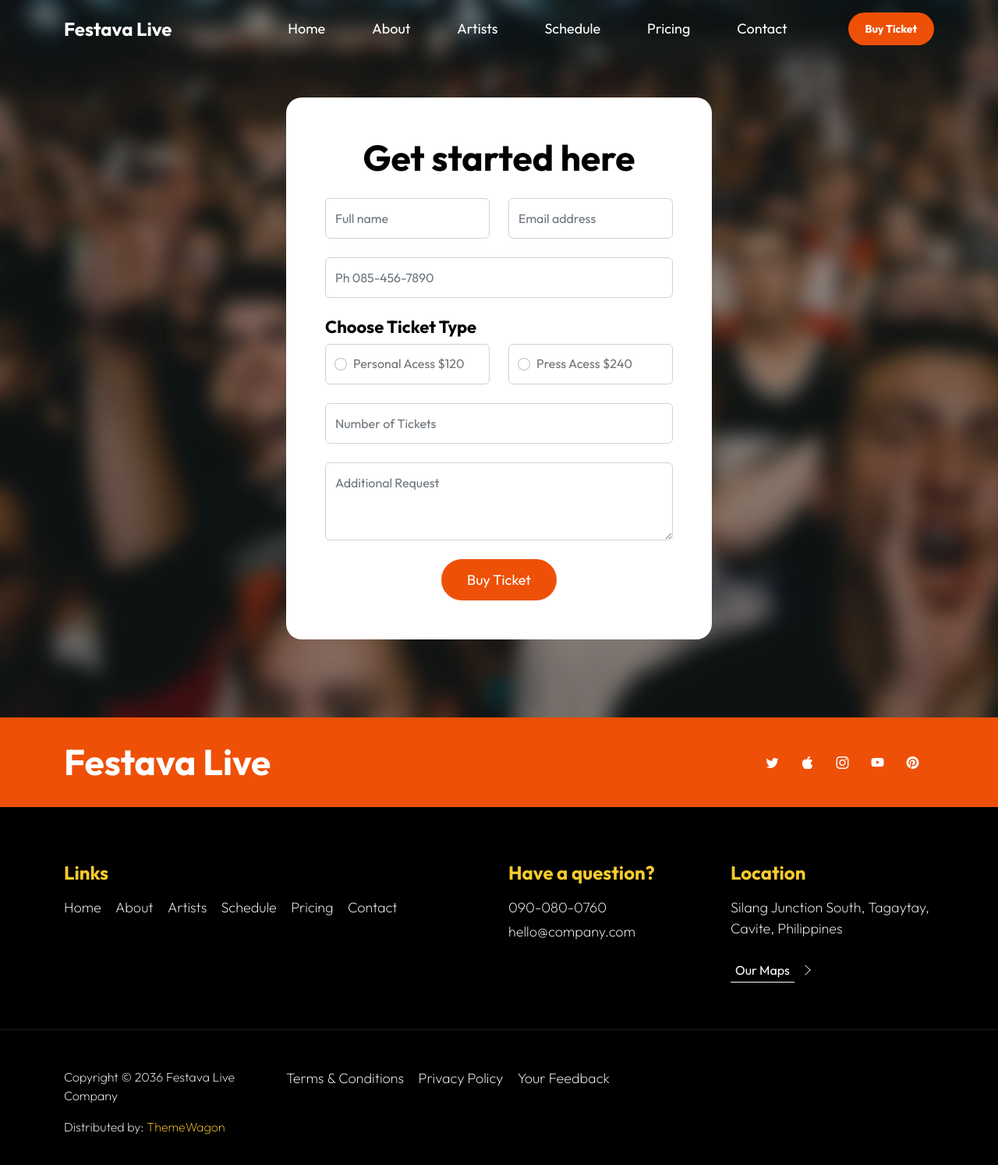
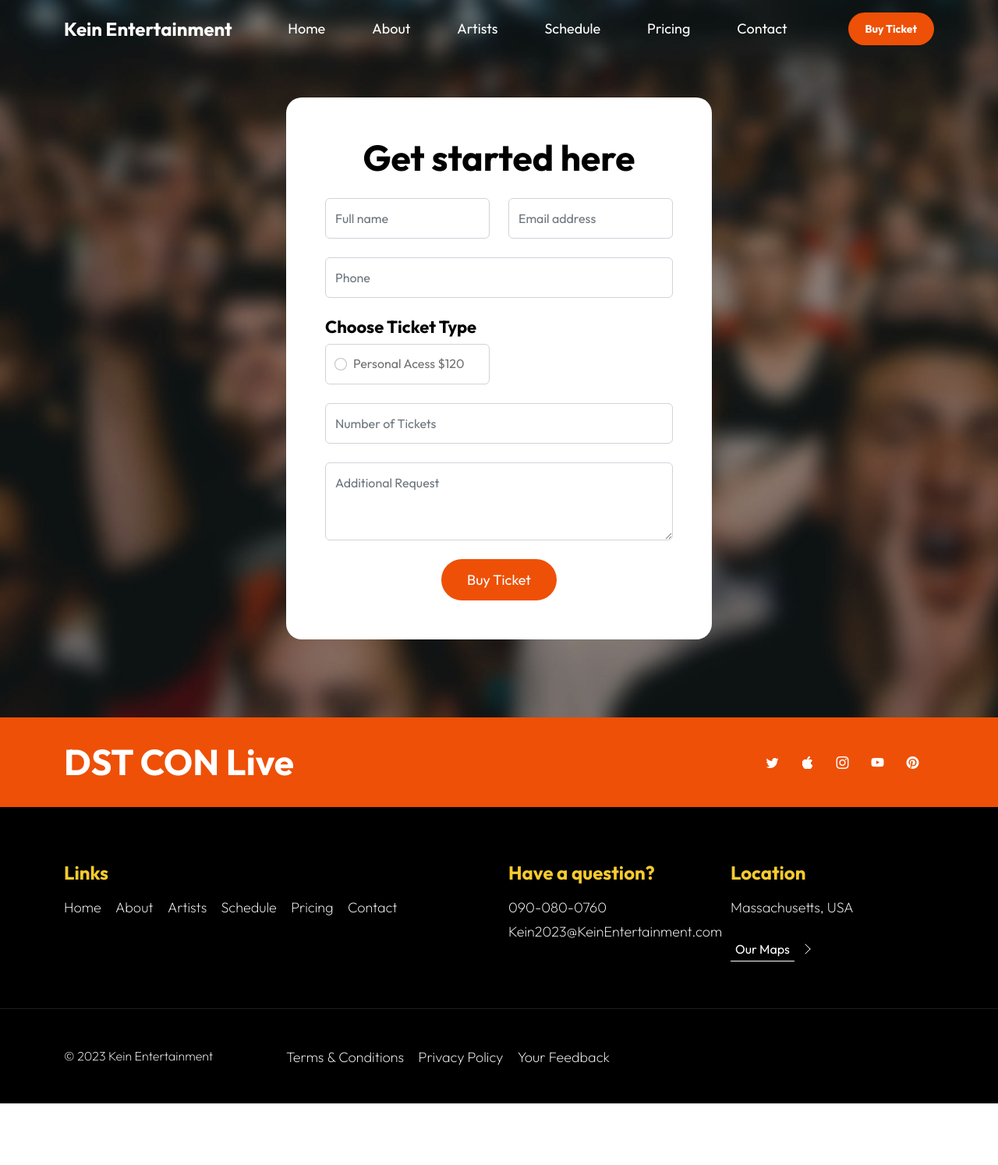
Before and after one commit to L-hso/Semin-rio-Etec, a plain HTML site: page ticket.html in a window 1280 px wide. Shown: the part 56-1550 px from the top of the page at 78% size. After the commit the page ends 1471 px from the top, so only its background shows below. Drawn offline with Linux system fonts and the light colour scheme.

Commit message:
Commit do Luis monstruoso

```diff
--- a/ticket.html
+++ b/ticket.html
@@ -55,7 +55,7 @@ https://templatemo.com/tm-583-festava-live
         <nav class="navbar navbar-expand-lg">
             <div class="container">
                 <a class="navbar-brand" href="index.html">
-                    Festava Live
+                    Kein Entertainment
                 </a>
 
                 <a href="ticket.html" class="btn custom-btn d-lg-none ms-auto me-4">Buy Ticket</a>
@@ -123,7 +123,7 @@ https://templatemo.com/tm-583-festava-live
                                 </div>
 
                                 <input type="tel" class="form-control" name="ticket-form-phone"
-                                    placeholder="Ph 085-456-7890" pattern="[0-9]{3}-[0-9]{3}-[0-9]{4}" required="">
+                                    placeholder="Phone" pattern="[0-9]{3}-[0-9]{3}-[0-9]{4}" required="">
 
                                 <h6>Choose Ticket Type</h6>
 
@@ -134,16 +134,6 @@ https://templatemo.com/tm-583-festava-live
                                                 id="flexRadioDefault1">
                                             <label class="form-check-label" for="flexRadioDefault1">
                                                 Personal Acess $120
-                                            </label>
-                                        </div>
-                                    </div>
-
-                                    <div class="col-lg-6 col-md-6 col-12">
-                                        <div class="form-check form-check-radio form-control">
-                                            <input class="form-check-input" type="radio" name="TicketForm"
-                                                id="flexRadioDefault2">
-                                            <label class="form-check-label" for="flexRadioDefault2">
-                                                Press Acess $240
                                             </label>
                                         </div>
                                     </div>
@@ -172,7 +162,7 @@ https://templatemo.com/tm-583-festava-live
                 <div class="row">
 
                     <div class="col-lg-6 col-12">
-                        <h2 class="text-white mb-lg-0">Festava Live</h2>
+                        <h2 class="text-white mb-lg-0">DST CON Live</h2>
                     </div>
 
                     <div class="col-lg-6 col-12 d-flex justify-content-lg-end align-items-center">
@@ -256,7 +246,7 @@ https://templatemo.com/tm-583-festava-live
 
                     <p class="text-white d-flex">
                         <a href="mailto:hello@company.com" class="site-footer-link">
-                            hello@company.com
+                            Kein2023@KeinEntertainment.com
                         </a>
                     </p>
                 </div>
@@ -265,7 +255,7 @@ https://templatemo.com/tm-583-festava-live
                     <h5 class="site-footer-title mb-3">Location</h5>
 
                     <p class="text-white d-flex mt-3 mb-2">
-                        Silang Junction South, Tagaytay, Cavite, Philippines</p>
+                        Massachusetts, USA</p>
 
                     <a class="link-fx-1 color-contrast-higher mt-3" href="#">
                         <span>Our Maps</span>
@@ -286,8 +276,7 @@ https://templatemo.com/tm-583-festava-live
                 <div class="row">
 
                     <div class="col-lg-3 col-12 mt-5">
-                        <p class="copyright-text">Copyright © 2036 Festava Live Company</p>
-                        <p class="copyright-text">Distributed by: <a href="https://themewagon.com">ThemeWagon</a></p>
+                        <p class="copyright-text">© 2023 Kein Entertainment</p>
                     </div>
 
                     <div class="col-lg-8 col-12 mt-lg-5">
```
